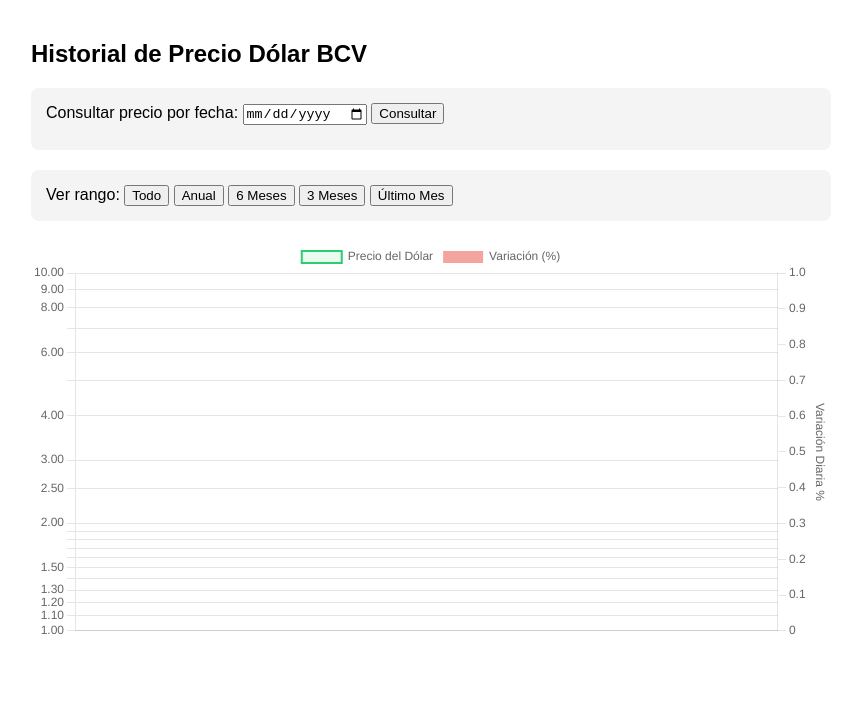
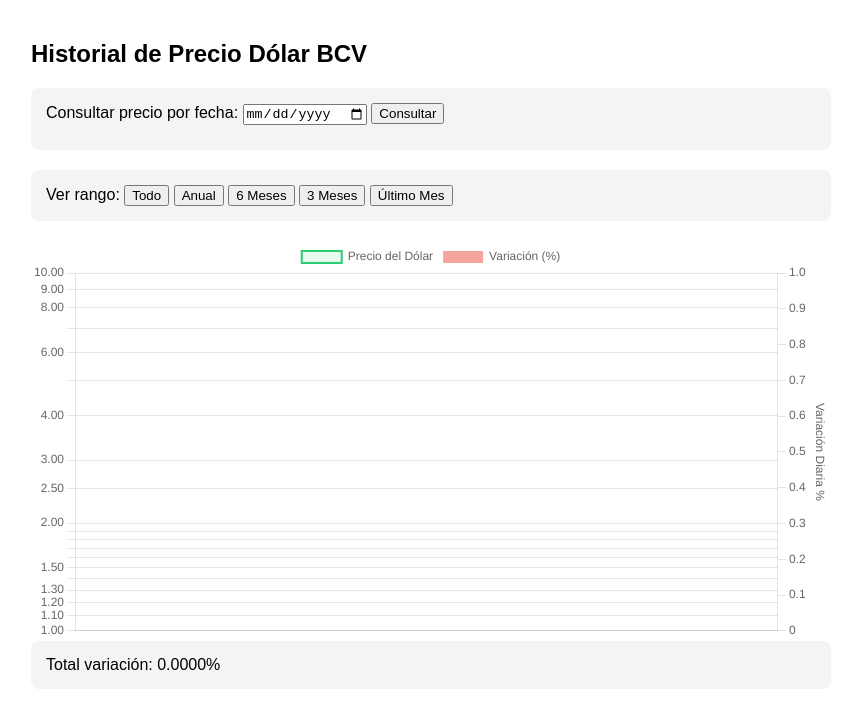
Before and after one commit to video500/precio_dolar, a plain HTML site: page index.html in a window 1280 px wide. Shown: the whole page, without its empty margins (209-1065 px from the left). Drawn offline with nearby package versions, Linux system fonts and the light colour scheme; no server answers.

Commit message:
Agregada suma de variación del rango mostrado.

```diff
--- a/dolar.js
+++ b/dolar.js
@@ -68,6 +68,14 @@ function calcularCrecimiento(data) {
     return crecimientos;
 }
 
+function sumarVariaciones(data){
+    let suma = 0;
+    data.forEach( function (item) {
+        suma = suma + (Number(item) || 0);
+    })
+    return suma.toFixed(4);
+}
+
 function renderizarGrafica(datosParaMostrar = null) {
     const ctx = document.getElementById('precioChart').getContext('2d');
 
@@ -83,6 +91,7 @@ function renderizarGrafica(datosParaMostrar = null) {
     }
 
     const tasas = calcularCrecimiento(data);
+    const suma= sumarVariaciones(tasas);
 
     chartInstance = new Chart(ctx, {
         type: 'line',
@@ -131,6 +140,7 @@ function renderizarGrafica(datosParaMostrar = null) {
             }
         }
     });
+    document.getElementById('suma_variacion').innerText = suma;
 }
 
 function consultarPrecio() {
--- a/index.html
+++ b/index.html
@@ -32,6 +32,7 @@
 </div>
     <canvas id="precioChart"></canvas>
 
+<div class="controls">Total variación: <span id="suma_variacion">0</span>%</div>
     <script src="dolar.js">
 </script>
 </body>
```
